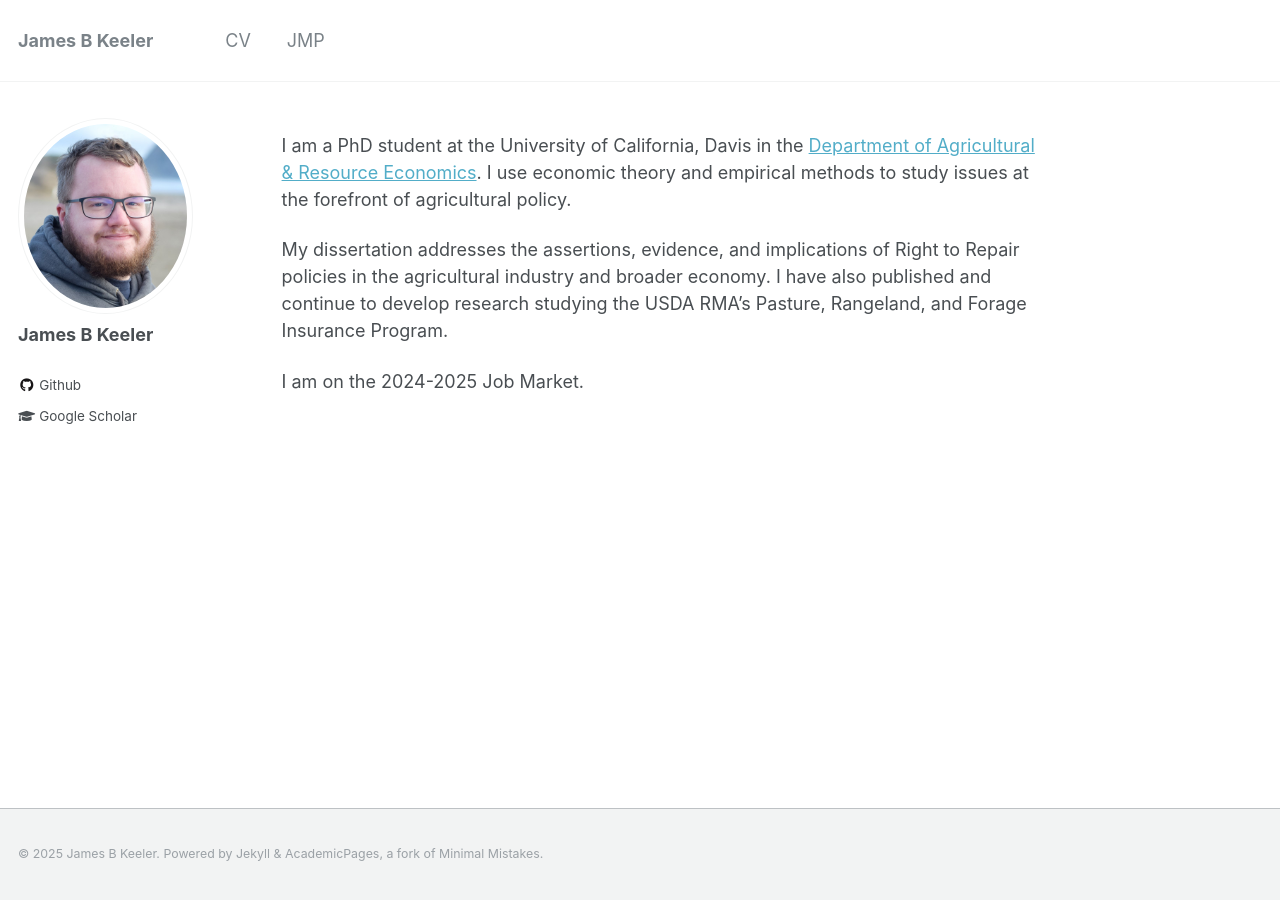
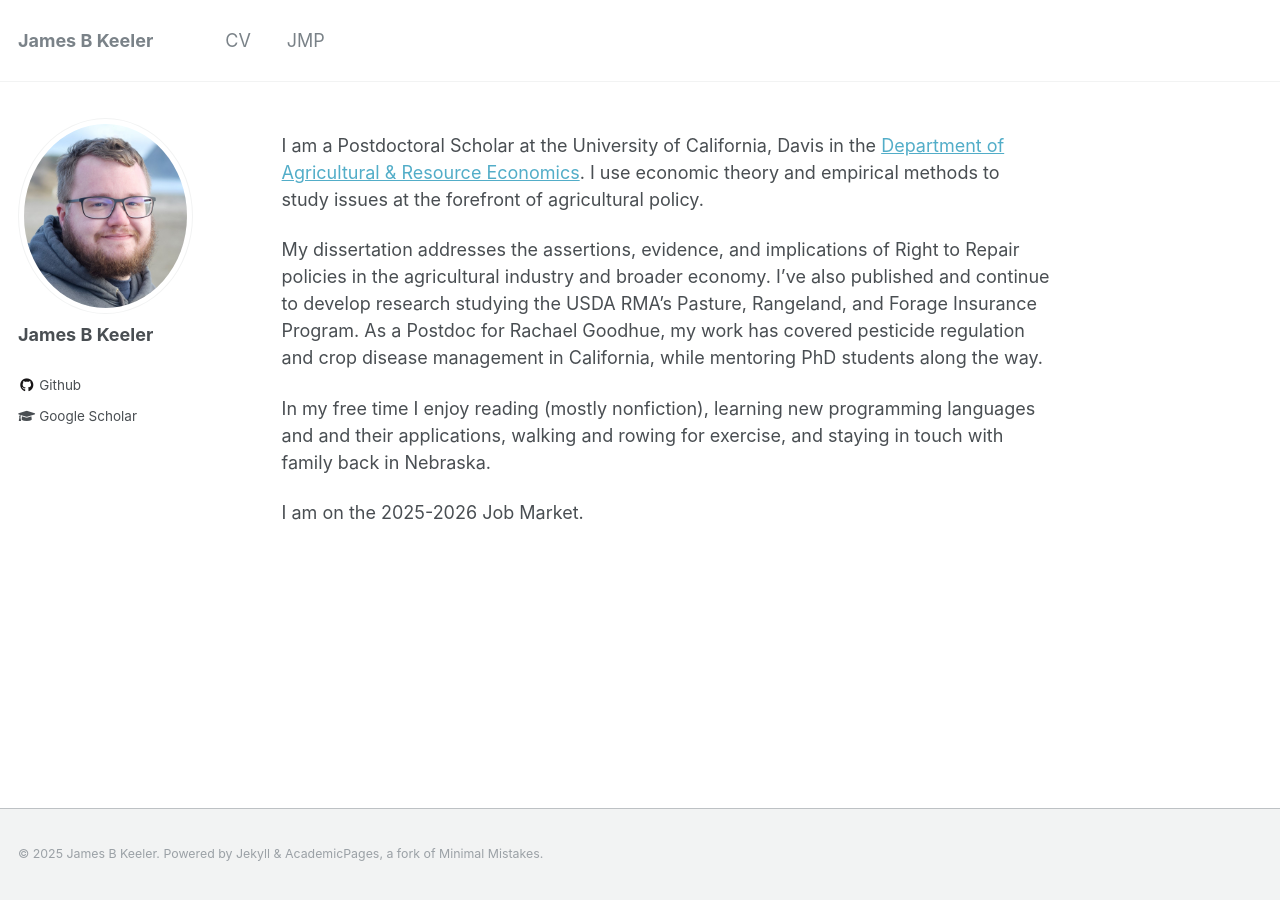
Before and after one commit to jbkeeler/jbkeeler.github.io, a Jekyll site: the page built from _pages/about.md, in a window 1280 px wide. Built offline with Jekyll 4.4.1, drawn with Linux system fonts in a browser that asks for light colours.

Commit message:
update about

```diff
--- a/_pages/about.md
+++ b/_pages/about.md
@@ -9,8 +9,10 @@ redirect_from:
 ---
 
 
-I am a PhD student at the University of California, Davis in the [Department of Agricultural &amp; Resource Economics](https://are.ucdavis.edu/). I use economic theory and empirical methods to study issues at the forefront of agricultural policy.
+I am a Postdoctoral Scholar at the University of California, Davis in the [Department of Agricultural &amp; Resource Economics](https://are.ucdavis.edu/). I use economic theory and empirical methods to study issues at the forefront of agricultural policy.
 
-My dissertation addresses the assertions, evidence, and implications of Right to Repair policies in the agricultural industry and broader economy. I have also published and continue to develop research studying the USDA RMA's Pasture, Rangeland, and Forage Insurance Program.
+My dissertation addresses the assertions, evidence, and implications of Right to Repair policies in the agricultural industry and broader economy. I've also published and continue to develop research studying the USDA RMA's Pasture, Rangeland, and Forage Insurance Program. As a Postdoc for Rachael Goodhue, my work has covered pesticide regulation and crop disease management in California, while mentoring PhD students along the way.
 
-I am on the 2024-2025 Job Market.
+In my free time I enjoy reading (mostly nonfiction), learning new programming languages and and their applications, walking and rowing for exercise, and staying in touch with family back in Nebraska.
+
+I am on the 2025-2026 Job Market.
```
